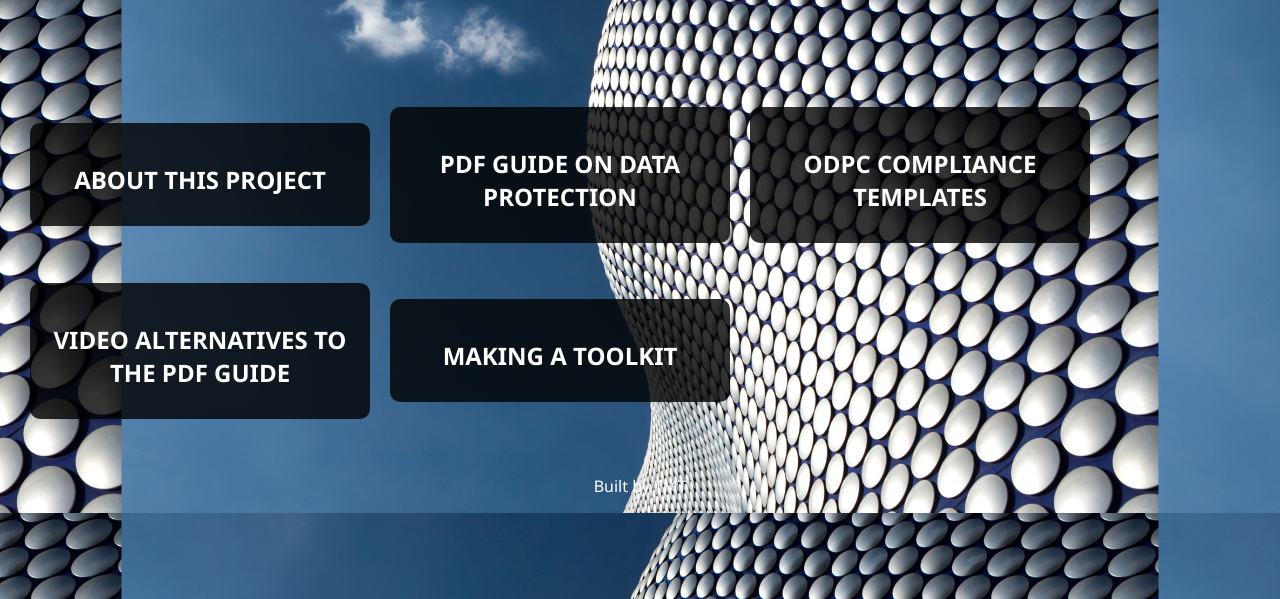
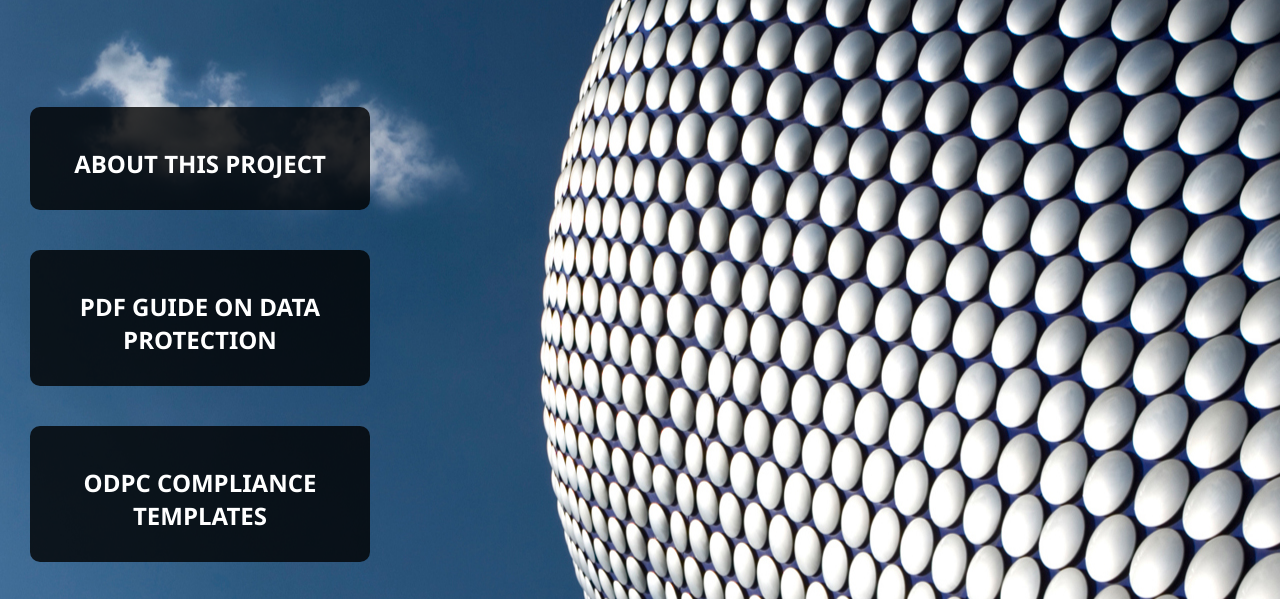
Before and after one commit to youngspeculator/youngspeculator.github.io, a plain HTML site: page index.html in a window 1280 px wide. Shown: the part 135-734 px from the top of the page. Drawn offline with nearby package versions, Linux system fonts and the light colour scheme; files that its build step writes are made by us from their sources.

Commit message:
Update index.html

```diff
--- a/index.html
+++ b/index.html
@@ -11,7 +11,7 @@
             padding: 0;
             font-family: 'Segoe UI', Tahoma, Geneva, Verdana, sans-serif;
             background-image: url('/Architecture/img17.jpg'); /* Add the path to your background image */
-            background-size: contain;
+            background-size: initial;
             background-position: center;
             color: #fff;
             text-align: center;
@@ -31,8 +31,9 @@
         main {
             display: flex;
             flex-wrap: wrap;
+            flex-direction: column;
             justify-content: flex-start;
-            align-items: center;
+            align-items: flex-start;
             padding: 20px;
         }
 
```
